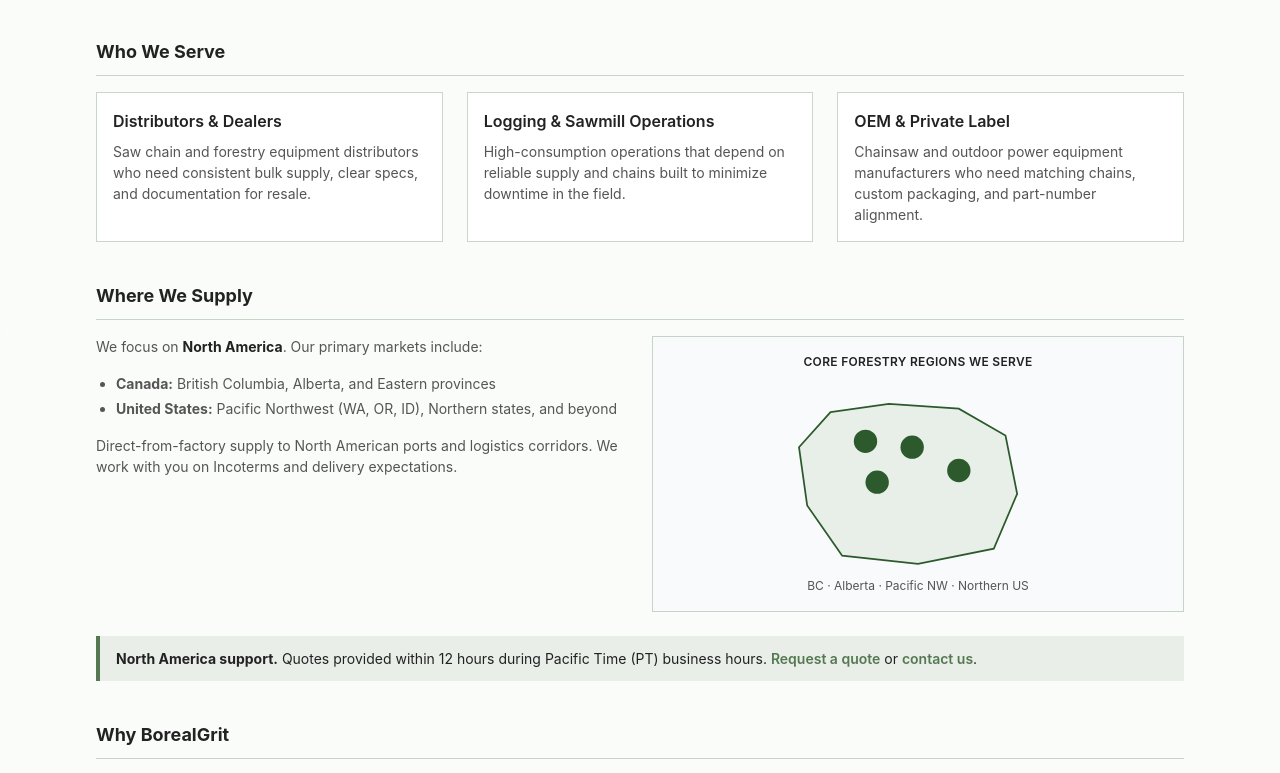
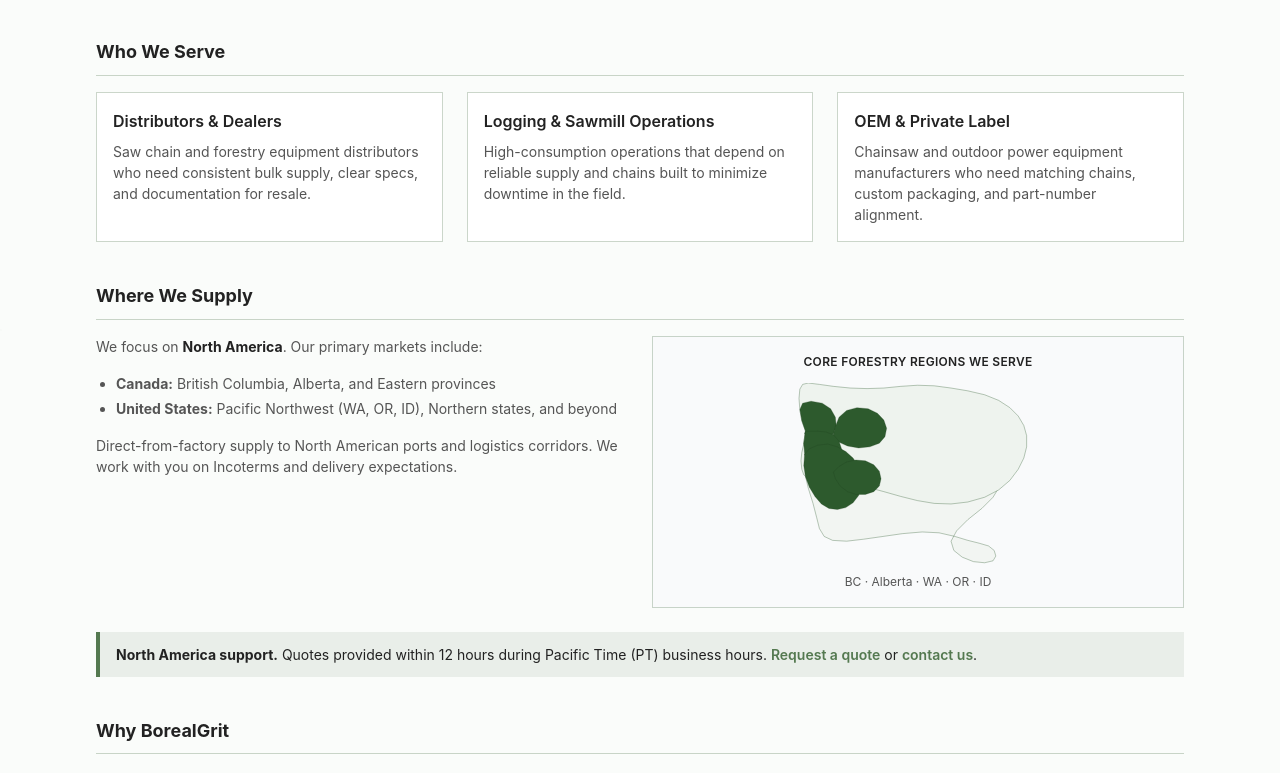
Before and after one commit to LoganOYoung/chainsaw-chain-supplier-borealgrit, a Next.js app: page /for-buyers/distributors in a window 1280 px wide. Shown: the part 471-1244 px from the top of the page. Built offline with nearby package versions, Linux system fonts and the light colour scheme.

Commit message:
NA map: real outline, green forestry regions BC/AB/WA/OR/ID

```diff
--- a/app/for-buyers/distributors/page.tsx
+++ b/app/for-buyers/distributors/page.tsx
@@ -98,14 +98,14 @@ export default function DistributorsPage() {
             </div>
             <div className="bg-gray-50 border border-forest-brand/30 rounded-none p-4 flex flex-col items-center justify-center min-h-[200px]">
               <p className="text-xs font-semibold text-text-main uppercase tracking-wide mb-3">Core forestry regions we serve</p>
-              <svg viewBox="0 0 240 160" className="w-full max-w-[280px] h-auto" aria-hidden>
-                <path fill="#e8efe8" stroke="#2d5a2d" strokeWidth="1.5" d="M45 25 L95 18 L155 22 L195 45 L205 95 L185 142 L120 155 L55 148 L25 105 L18 55 Z" />
-                <circle cx="75" cy="50" r="10" fill="#2d5a2d" aria-hidden />
-                <circle cx="115" cy="55" r="10" fill="#2d5a2d" aria-hidden />
-                <circle cx="85" cy="85" r="10" fill="#2d5a2d" aria-hidden />
-                <circle cx="155" cy="75" r="10" fill="#2d5a2d" aria-hidden />
-              </svg>
-              <p className="text-xs text-text-body mt-2">BC · Alberta · Pacific NW · Northern US</p>
+              <Image
+                src="/images/na-forestry-map.svg"
+                alt="North America map with British Columbia, Alberta, Washington, Oregon, and Idaho highlighted in green as core forestry regions"
+                width={500}
+                height={325}
+                className="w-full max-w-[280px] h-auto"
+              />
+              <p className="text-xs text-text-body mt-2">BC · Alberta · WA · OR · ID</p>
             </div>
           </div>
           <div className="mt-6 bg-forest-brand/10 border-l-4 border-forest-brand rounded-none px-4 py-3">
```
Also changed, not shown: public/images/na-forestry-map.svg (added).
